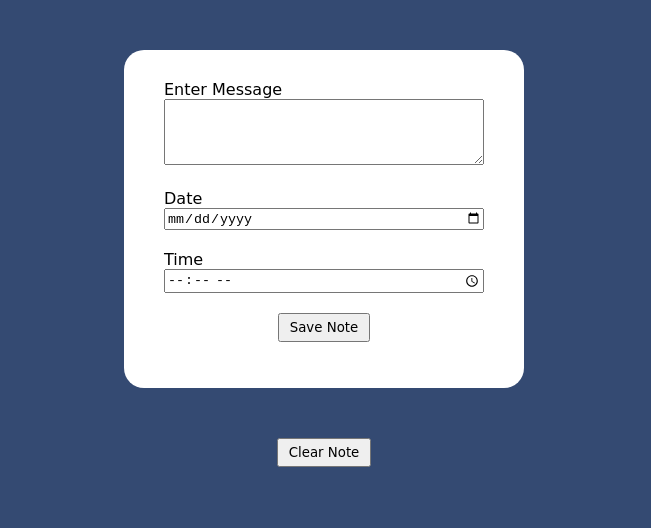
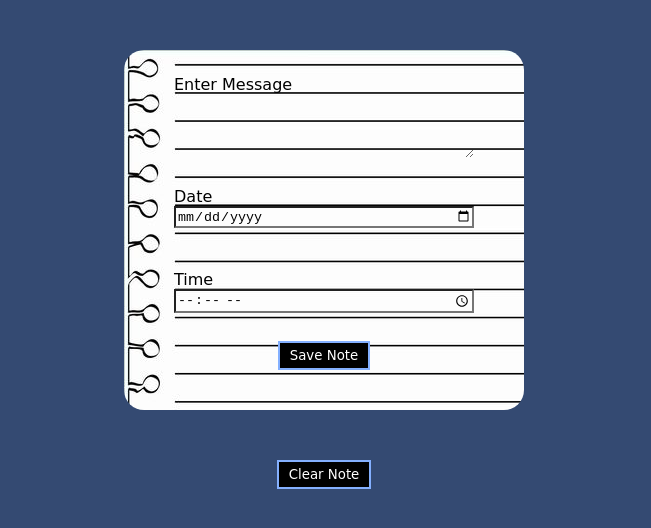
Before and after one commit to ofirL1/notes-project, a plain HTML site: page index.html in a window 1280 px wide. Shown: the part 128-656 px from the top of the page, without its empty margins (316-967 px from the left). Drawn offline with Linux system fonts and the light colour scheme; a web font is replaced by a local one.

Commit message:
added note background-image and button style

```diff
--- a/css/mystyle.css
+++ b/css/mystyle.css
@@ -1,33 +1,45 @@
-html,body{
+html,
+body {
     padding: 0;
     margin: 0;
     font-family: 'Goldman', cursive;
 }
 
-*{
+* {
     box-sizing: border-box;
 }
-body{
+
+body {
     background-color: #344a72;
 
 }
 
-button{
+button {
     font-family: 'Goldman', cursive;
 }
 
-.btn{
+.btn {
     padding: 5px 10px;
+    background-color: #000000;
+    border: 2px solid #84b0ff;
+    color: #ffffff;
+    transition: all 0.5s;
 }
+.btn:hover {
+    background-color: #84b0ff;
+    border: 2px solid #000000;
+    color: #ffffff;
+}
+
 /* form section */
-#note-form{
+#note-form {}
 
-}
-.container{
+.container {
     max-width: 400px;
     margin: 0 auto;
 }
-.main-title{
+
+.main-title {
     text-align: center;
     font-size: 42px;
     background: -webkit-linear-gradient(rgb(255, 255, 255), rgb(90, 147, 253));
@@ -36,38 +48,63 @@ button{
 
 
 }
-.form-wrap{
-    padding: 20px 40px;
+
+.form-wrap {
+    height: 360px;
+    padding: 15px 50px;
     background-color: #fff;
     border-radius: 20px;
+    background-image: url("../img/line-paper.jpg")
 }
-.form-group{
-    padding: 10px 0;
-}
-.form-wrap label{
-    display: block;
-}
-.form-wrap textarea{
-    width: 100%;
-    resize: vertical;
 
-}
-.form-wrap input{
-    width: 100%;
-}
-.form-submit{
-    text-align: center;
+.form-group {
     padding: 10px 0;
 }
 
-.clearNotes{
+.form-group:nth-child(2) {
+    padding-top: 15px;
+}
+
+.form-group:nth-child(3) {
+    padding-top: 32px;
+}
+
+.form-wrap label {
+    display: block;
+}
+
+.form-wrap textarea {
+    width: 100%;
+    resize: vertical;
+    background: transparent;
+    border: transparent;
+
+}
+
+.form-wrap input {
+    width: 100%;
+    background-color: transparent;
+}
+
+.form-submit {
+    text-align: center;
+    padding-top: 18px;
+}
+
+.error {
+    color: #ff0000;
+    margin: 0;
+    padding-top: 8px;
+}
+
+.clearNotes {
     margin-top: 50px;
     text-align: center;
 }
 
 
 /* display note section */
-#note-display{
+#note-display {
     margin-top: 20px;
     padding: 40px 20px;
     display: flex;
@@ -75,26 +112,28 @@ button{
     justify-content: flex-start;
 }
 
-.note{
-    background-color: yellow;
+.note {
+    /* background-color: yellow; */
+    background-image: url("../img/note.png");
+    background-size: cover;
     height: 200px;
     margin: 40px;
-    padding: 10px;
+    padding: 25px 20px 5px 20px;
     display: flex;
     flex-direction: column;
     position: relative;
 }
 
-.note:hover{
-    transform: scale(1.2,1.2);
-    transition: transform 1s ;
+.note:hover {
+    transform: scale(1.2, 1.2);
+    transition: transform 1s;
 }
 
-.note:hover .remove-container{
+.note:hover .remove-container {
     display: block;
 }
 
-.note textarea{
+.note textarea {
     background-color: transparent;
     border: none;
     width: 100%;
@@ -103,21 +142,21 @@ button{
     margin-bottom: 20px;
 }
 
-.note p{
+.note p {
     margin: 0;
 }
 
 /* remove icon */
-.remove-container{
+.remove-container {
     position: absolute;
-    right:0;
+    right: 0;
     top: -20px;
     display: none;
 }
-.fa-remove{
+
+.fa-remove {
     color: red;
     font-size: 40px
-
 }
 
 /* animition */
@@ -133,6 +172,7 @@ button{
     0% {
         opacity: 0;
     }
+
     100% {
         opacity: 1;
     }
--- a/js/app.js
+++ b/js/app.js
@@ -56,7 +56,6 @@ function validationForm() {
     } else if (!timeEl.value) {
         str = "Must enter time to note <br>"
     }
-    pErrorEl.style.color = "#ff0000"
     pErrorEl.innerHTML = str;
     if (!str) {
         createNote(messageEl.value, dateEl.value, timeEl.value);
```
Also changed, not shown: img/line-paper.jpg (added), img/note.png (added). Lines whose indentation alone changed are shown as unchanged.
